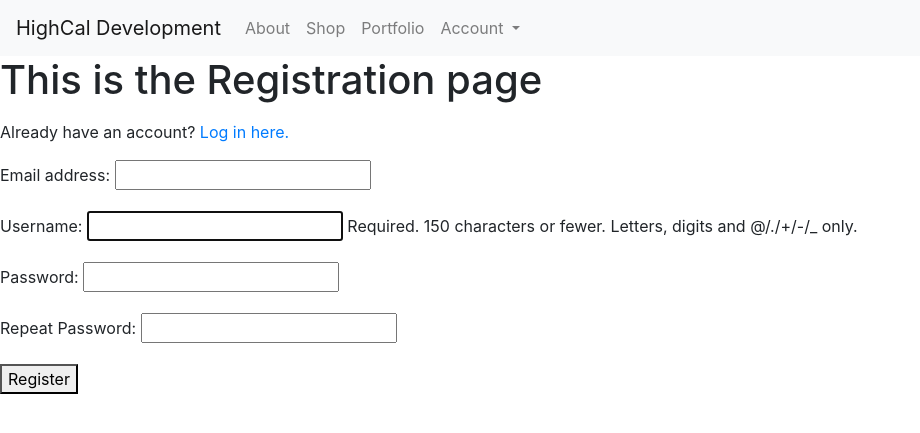
After one commit to connor-blackburn/HighCal, a Django app: page /accounts/register/ in a window 1280 px wide. The commit adds this page. Shown: the top 433 px of the page, without its empty margins (0-920 px from the left). Run offline with Django 3.2, Linux system fonts and the light colour scheme; some libraries are stand-ins or nearby versions.

Commit message:
registration.html file created to render the new form created within accounts/forms. Relevant url and view functionality given, users are now able to register along with log in and log out features

```diff
--- a/accounts/forms.py
+++ b/accounts/forms.py
@@ -1,6 +1,40 @@
 from django import forms
+from django.contrib.auth.models import User
+from django.contrib.auth.forms import UserCreationForm
+from django.core.exceptions import ValidationError
 
 class LoginForm(forms.Form):
     ''' User log in form '''
     username = forms.CharField()
     password = forms.CharField(widget=forms.PasswordInput)
+
+class UserRegistrationForm(UserCreationForm):
+    ''' Form registeres a new user '''
+
+    password1 = forms.CharField(label="Password",
+                widget=forms.PasswordInput)
+    password2 = forms.CharField(label="Repeat Password",
+                widget=forms.PasswordInput)
+
+    class Meta:
+        model = User
+        fields = ['email', 'username', 'password1', 'password2']
+
+    def clean_email(self):
+        email = self.cleaned_data.get('email')
+        username = self.cleaned_data.get('username')
+        if User.objects.filter(email=email).exclude(username=username):
+            raise forms.ValidationError(u'Email address must be unique')
+        return email
+
+    def clean_password2(self):
+        password1 = self.cleaned_data.get('password1')
+        password2 = self.cleaned_data.get('password2')
+
+        if not password1 or not password2:
+            raise ValidationError('Please confirm your password')
+
+        if password1 != password2:
+            raise ValidationError('Password must match')
+
+        return password2
--- /dev/null
+++ b/accounts/templates/registration.html
@@ -0,0 +1,14 @@
+{% extends 'base.html' %}}
+
+{% block title %}Registration Page{% endblock %}
+
+{% block heading %}This is the Registration page{% endblock %}
+
+{% block content %}
+    <p>Already have an account? <a href='{% url 'login' %}'>Log in here.</a></p>
+    <form method="POST">
+        {% csrf_token %}
+        {{ registration_form.as_p}}
+        <button type="submit">Register</button>
+    </form>
+{% endblock %}
--- a/accounts/views.py
+++ b/accounts/views.py
@@ -1,7 +1,7 @@
 from django.shortcuts import render, redirect, reverse
 from django.contrib import auth, messages
 from django.contrib.auth.decorators import login_required
-from accounts.forms import LoginForm
+from accounts.forms import LoginForm, UserRegistrationForm
 
 # Create your views here.
 def index(request):
@@ -36,3 +36,27 @@ def login(request):
     else:
         login_form = LoginForm()
     return render(request, 'login.html', {'login_form': login_form})
+
+def registration(request):
+    ''' registration page '''
+    if request.user.is_authenticated:
+        return redirect(reverse('index'))
+
+    if request.method == 'POST':
+        registration_form = UserRegistrationForm(request.POST)
+
+        if registration_form.is_valid():
+            registration_form.save()
+
+            user = auth.authenticate(username=request.POST['username'],
+                                    password=request.POST['password1'])
+            if user:
+                auth.login(user=user, request=request)
+                messages.success(request, 'You have registered')
+            else:
+                messages.error(request, 'Error Occured')
+    else:
+        registration_form = UserRegistrationForm()
+
+    return render(request, 'registration.html', {
+        'registration_form': registration_form})
--- a/highcal_django/urls.py
+++ b/highcal_django/urls.py
@@ -15,11 +15,12 @@ Including another URLconf
 """
 from django.conf.urls import url
 from django.contrib import admin
-from accounts.views import index, logout, login
+from accounts.views import index, logout, login, registration
 
 urlpatterns = [
     url(r'^admin/', admin.site.urls),
     url(r'^$', index, name='index'),
     url(r'^accounts/logout/$', logout, name='logout'),
-    url(r'^accounts/login/$', login, name='login')
+    url(r'^accounts/login/$', login, name='login'),
+    url(r'^accounts/register/$', registration, name="registration")
 ]
--- a/templates/base.html
+++ b/templates/base.html
@@ -41,7 +41,7 @@
                         <a class="dropdown-item" href="{% url 'logout' %}">Log Out</a>
                     {% else %}
                         <a class="dropdown-item" href="{% url 'login' %}">Log in</a>
-                        <a class="dropdown-item" href="#">Register</a>
+                        <a class="dropdown-item" href="{% url 'registration' %}">Register</a>
                     {% endif %}
                 </div>
             </li>
```
